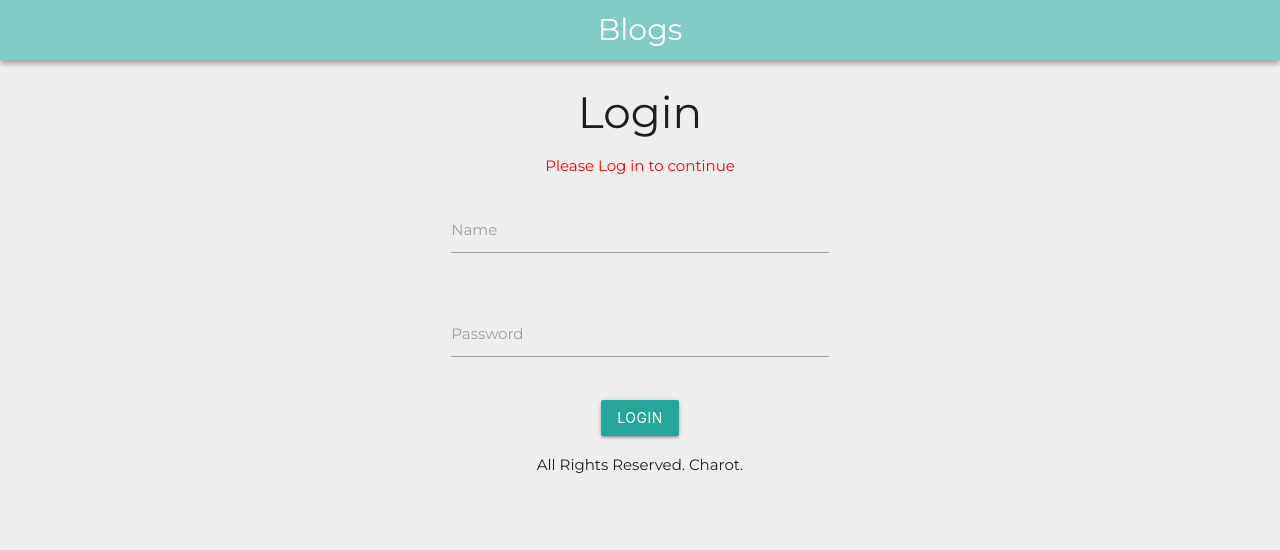
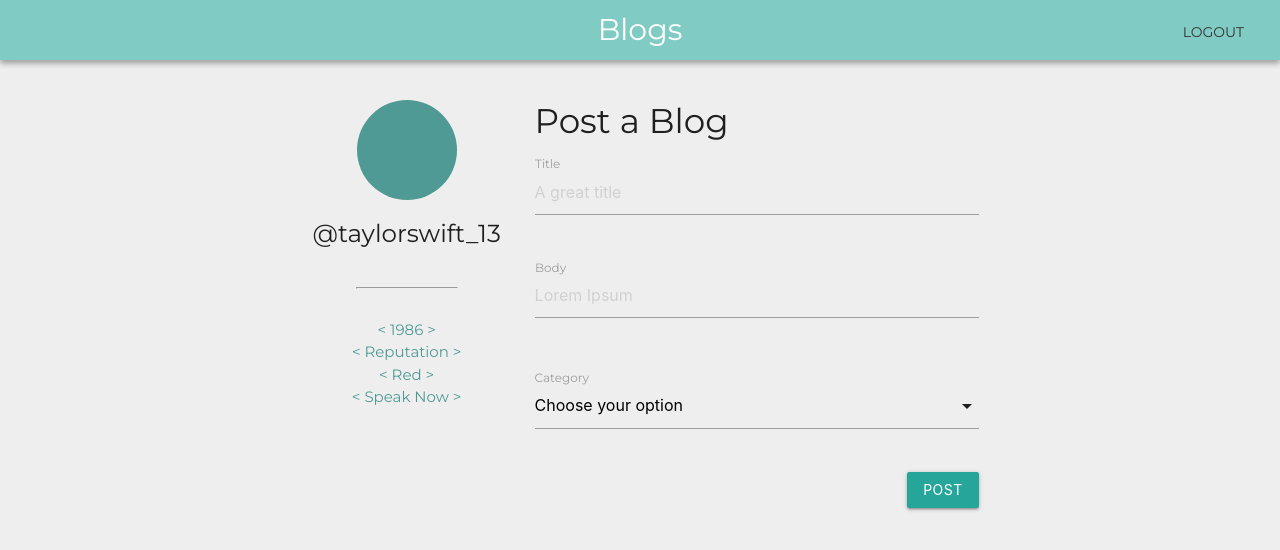
Before and after one commit to isaiahnavasquez/legramme, a Django app: page /blogs/home/ in a window 1280 px wide. Shown: the top 550 px of the page. Run offline with Django 3.2, Linux system fonts and the light colour scheme; a user stored in the database is signed in.

Commit message:
finished home template

```diff
--- /dev/null
+++ b/plog/blogs/static/blogs/home.css
@@ -0,0 +1,19 @@
+.content .profile-circle {
+  height: 100px;
+  width: 100px;
+  border-radius: 50%;
+  background-color: #4f9a94;
+  margin: 20px auto 20px auto;
+}
+
+.content .profile-info {
+  text-align: center;
+}
+
+.wrapper {
+  text-align: right;
+}
+
+.content a {
+  color: #4f9a94;
+}
--- a/plog/blogs/templates/blogs/home.html
+++ b/plog/blogs/templates/blogs/home.html
@@ -10,7 +10,8 @@
     <script src="https://cdnjs.cloudflare.com/ajax/libs/materialize/1.0.0-beta/js/materialize.min.js"></script>
     <link href="https://fonts.googleapis.com/css?family=Montserrat" rel="stylesheet">
     <link rel="stylesheet" href="{% static 'blogs/index.css' %}">
-    <link rel="stylesheet" href="{% static 'blogs/profile.css' %}">
+    <link rel="stylesheet" href="{% static 'blogs/home.css' %}">
+    <script src="http://code.jquery.com/jquery-3.3.1.min.js" integrity="sha256-FgpCb/KJQlLNfOu91ta32o/NMZxltwRo8QtmkMRdAu8=" crossorigin="anonymous"></script>
   </head>
   <body>
     <!-- Header -->
@@ -29,13 +30,66 @@
     </div>
 
     <div class="content">
-      <h3>Welcome to home</h3>
       {% if message %}
         <p style="text-align:center">{{ message }}</p>
       {% endif %}
+      <div class="container">
+        <div class="row">
+          <div class="col s4 profile-info">
+            <div class="profile-circle"></div>
+            <h5>@taylorswift_13</h5>
+            <br> <hr style="width:100px"> <br>
+            <a href="#">< 1986 ></a><br>
+            <a href="#">< Reputation ></a><br>
+            <a href="#">< Red ></a><br>
+            <a href="#">< Speak Now ></a><br>
+          </div>
+          <div class="col s8">
+            <h4>Post a Blog</h4>
+            <div class="row">
+              <form class="col s12">
+                <div class="row">
+                  <div class="input-field col s12">
+                    <input id="title" type="text" class="validate" placeholder="A great title">
+                    <label for="title">Title</label>
+                  </div>
+                </div>
+                <div class="row">
+                  <div class="input-field col s12">
+                    <textarea id="blogBody" class="materialize-textarea" placeholder="Lorem Ipsum" name="blog_body" data-length="500"></textarea>
+                    <label for="blogBody">Body</label>
+                  </div>
+                </div>
+                <div class="row">
+                  <div class="input-field col s12">
+                    <select>
+                      <option value="" disabled selected>Choose your option</option>
+                      <option value="1">Hypebeast</option>
+                      <option value="1">Mema</option>
+                      <option value="1">YellowTards</option>
+                      <option value="1">Your Road</option>
+                    </select>
+                    <label>Category</label>
+                  </div>
+                </div>
+                <div class="wrapper">
+                  <button class="btn waves-effect waves-light" type="submit" name="action">Post</button>
+                </div>
+              </form>
+            </div>
+          </div>
+        </div>
+      </div>
     </div>
 
     <!-- Footer -->
-    <div class="footer">All Rights Reserved. Charot.</div>
+    <!-- <div class="footer">All Rights Reserved. Charot.</div> -->
   </body>
+  <script type="text/javascript">
+    M.textareaAutoResize($('#blogBody'));
+
+    var elem = document.querySelector('select');
+    var instance = M.FormSelect.init(elem, {});
+
+  </script>
 </html>
--- a/plog/blogs/views.py
+++ b/plog/blogs/views.py
@@ -25,7 +25,7 @@ def login_user(request):
         # import pdb; pdb.set_trace()
         if user is not None:
             login(request, user)
-            return render(request, 'blogs/home.html')
+            return HttpResponseRedirect(reverse('blogs:home'))
         else:
             return render(request, 'blogs/login.html', {
                 'error_message': 'Invalid Credentials. Please Try Again.'
@@ -46,7 +46,7 @@ def register(request):
 
 # gets the account profile for adding/editing blogs
 def home(request):
-    if not request.user.is_authenticated:
+    if request.user.is_authenticated:
         return render(request, 'blogs/home.html')
     else:
         return render(request, 'blogs/login.html', {'error_message': 'Please Log in to continue'})
```
Also changed, not shown: plog/db.sqlite3.
